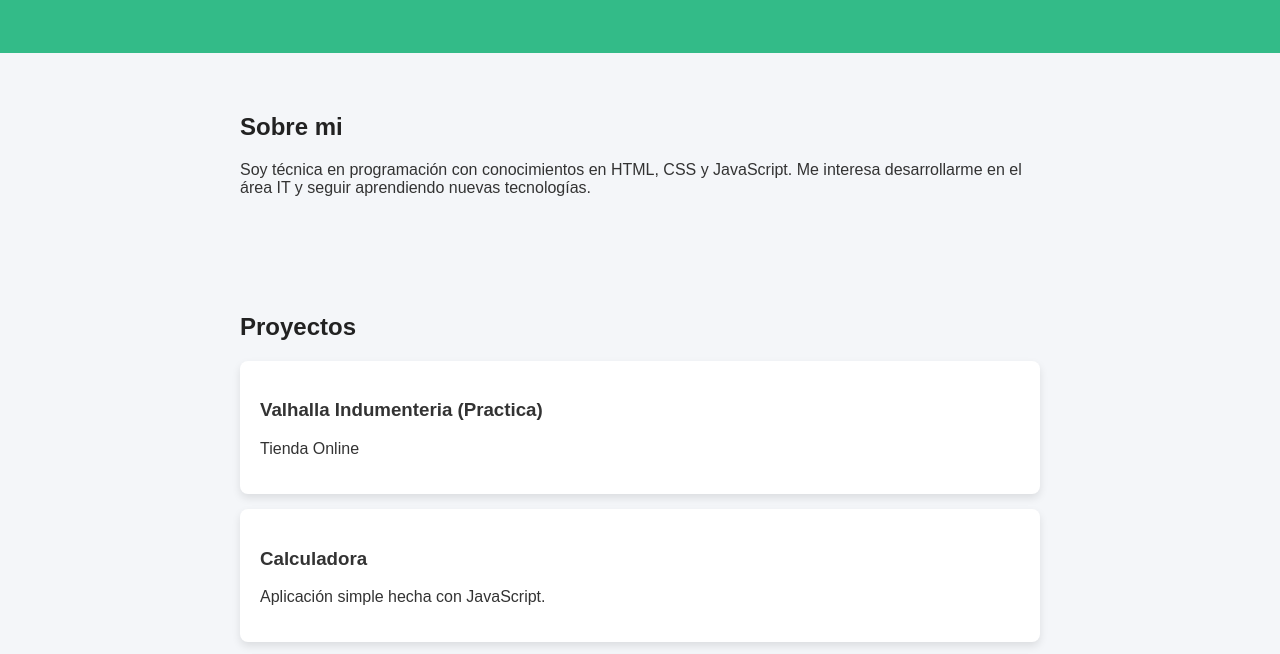
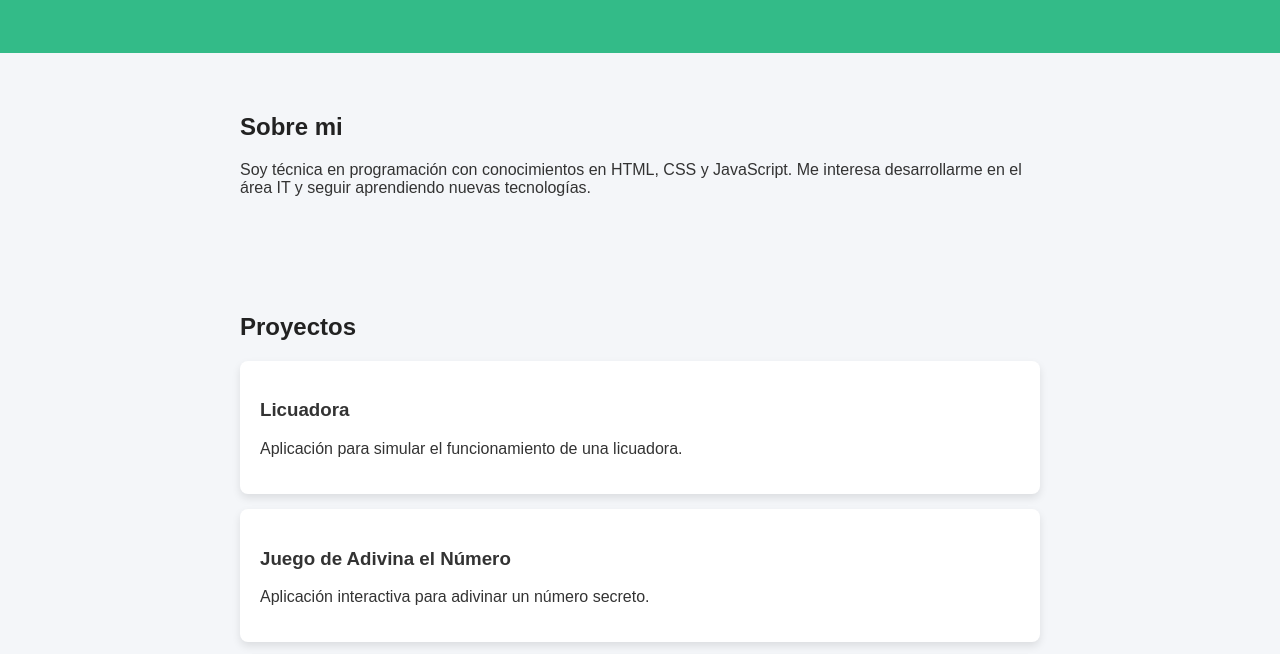
Before and after one commit to zoedom23/Portafolio-zoe, a plain HTML site: page index.html in a window 1280 px wide. Shown: the part 141-795 px from the top of the page. Drawn offline with Linux system fonts and the light colour scheme.

Commit message:
Revise project section in index.html
Updated project list with new projects including 'Licuadora' and 'Juego de Adivina el Número'.

```diff
--- a/index.html
+++ b/index.html
@@ -1,10 +1,12 @@
 <!DOCTYPE html>
 <html lang="es">
+
 <head>
     <meta charset='UTF-8'>
     <title>Zoe Dominguez | Portafolio</title>
     <link rel='stylesheet' href='styles.css'>
 </head>
+
 <body>
     <header>
         <h1>Zoe Dominguez</h1>
@@ -21,10 +23,13 @@
 
     <section class="proyectos">
         <h2>Proyectos</h2>
-
         <div class="proyecto">
-            <h3>Valhalla Indumenteria (Practica)</h3>
-            <p>Tienda Online</p>
+            <h3>Licuadora</h3>
+            <p>Aplicación para simular el funcionamiento de una licuadora.</p>
+        </div>
+        <div class="proyecto">
+            <h3>Juego de Adivina el Número</h3>
+            <p>Aplicación interactiva para adivinar un número secreto.</p>
         </div>
         <div class="proyecto">
             <h3>Calculadora</h3>
```
